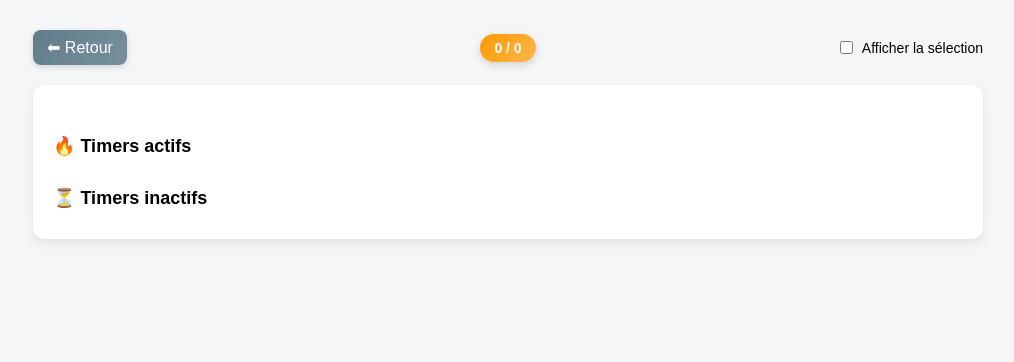
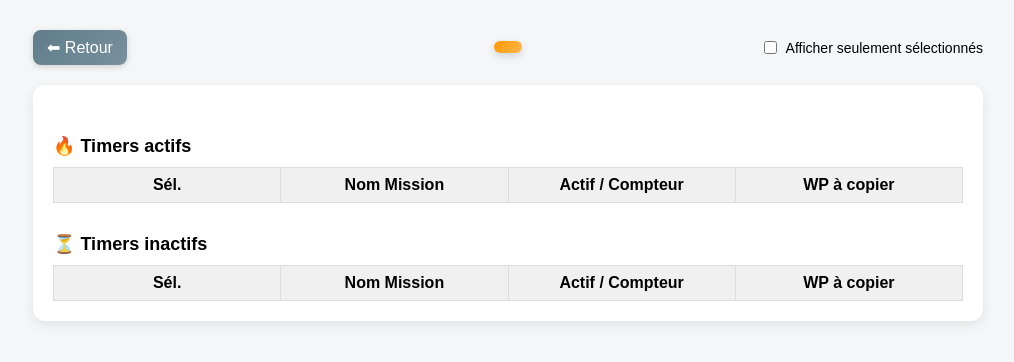
Before and after one commit to mrln033/timers2, a plain HTML site: page missions.html in a window 1280 px wide. Shown: the whole page, without its empty margins (132-1146 px from the left). Drawn offline with Linux system fonts and the light colour scheme; no server answers.

Commit message:
Add files via upload

```diff
--- a/missions.html
+++ b/missions.html
@@ -1,37 +1,61 @@
 <!DOCTYPE html>
 <html lang="fr">
 <head>
-  <meta charset="UTF-8">
-  <title>Missions</title>
-  <link rel="stylesheet" href="css/styles.css">
+<meta charset="UTF-8">
+<title>Missions</title>
+<link rel="stylesheet" href="css/styles.css">
 </head>
 <body>
 
 <div class="page-container">
 
+  <h2 id="pageTitle"></h2>
+
   <div class="top-bar">
     <a href="index.html" class="back-button">⬅ Retour</a>
 
     <div class="selection-counter">
-      <span id="counter" class="selection-badge">0 / 0</span>
+      <span id="counter" class="selection-badge"></span>
     </div>
 
     <label class="filter-label">
       <input type="checkbox" id="showSelectedOnly">
-      Afficher la sélection
+      Afficher seulement sélectionnés
     </label>
   </div>
 
   <div class="card">
+
     <div class="section-title">🔥 Timers actifs</div>
-    <div id="activeContainer"></div>
+    <table>
+      <thead>
+        <tr>
+          <th>Sél.</th>
+          <th>Nom Mission</th>
+          <th>Actif / Compteur</th>
+          <th>WP à copier</th>
+        </tr>
+      </thead>
+      <tbody id="activeTable"></tbody>
+    </table>
 
     <div class="section-title">⏳ Timers inactifs</div>
-    <div id="inactiveContainer"></div>
+    <table>
+      <thead>
+        <tr>
+          <th>Sél.</th>
+          <th>Nom Mission</th>
+          <th>Actif / Compteur</th>
+          <th>WP à copier</th>
+        </tr>
+      </thead>
+      <tbody id="inactiveTable"></tbody>
+    </table>
+
   </div>
 
 </div>
 
-  <script src="js/app.js"></script>
+<script src="js/app.js"></script>
 </body>
 </html>
```
